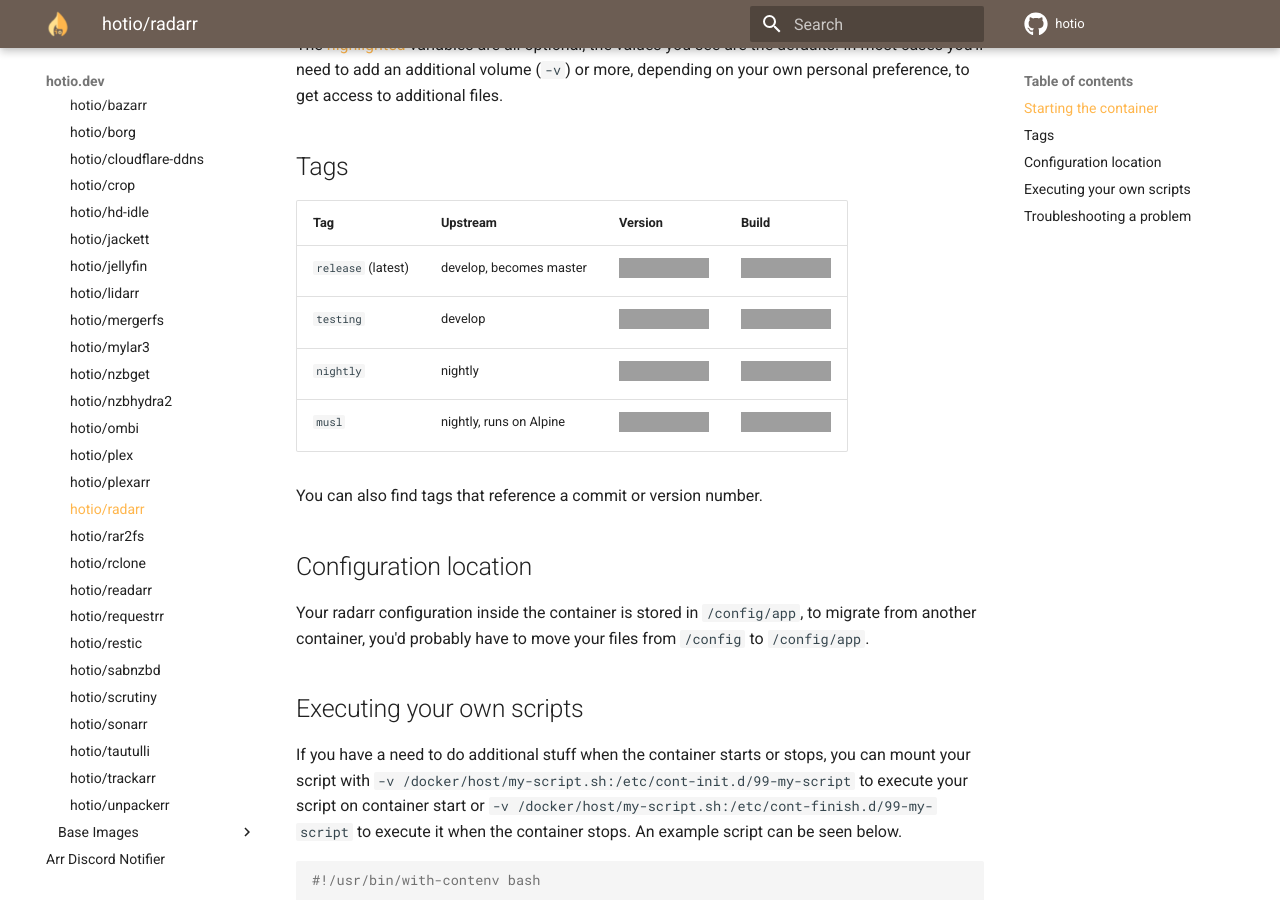
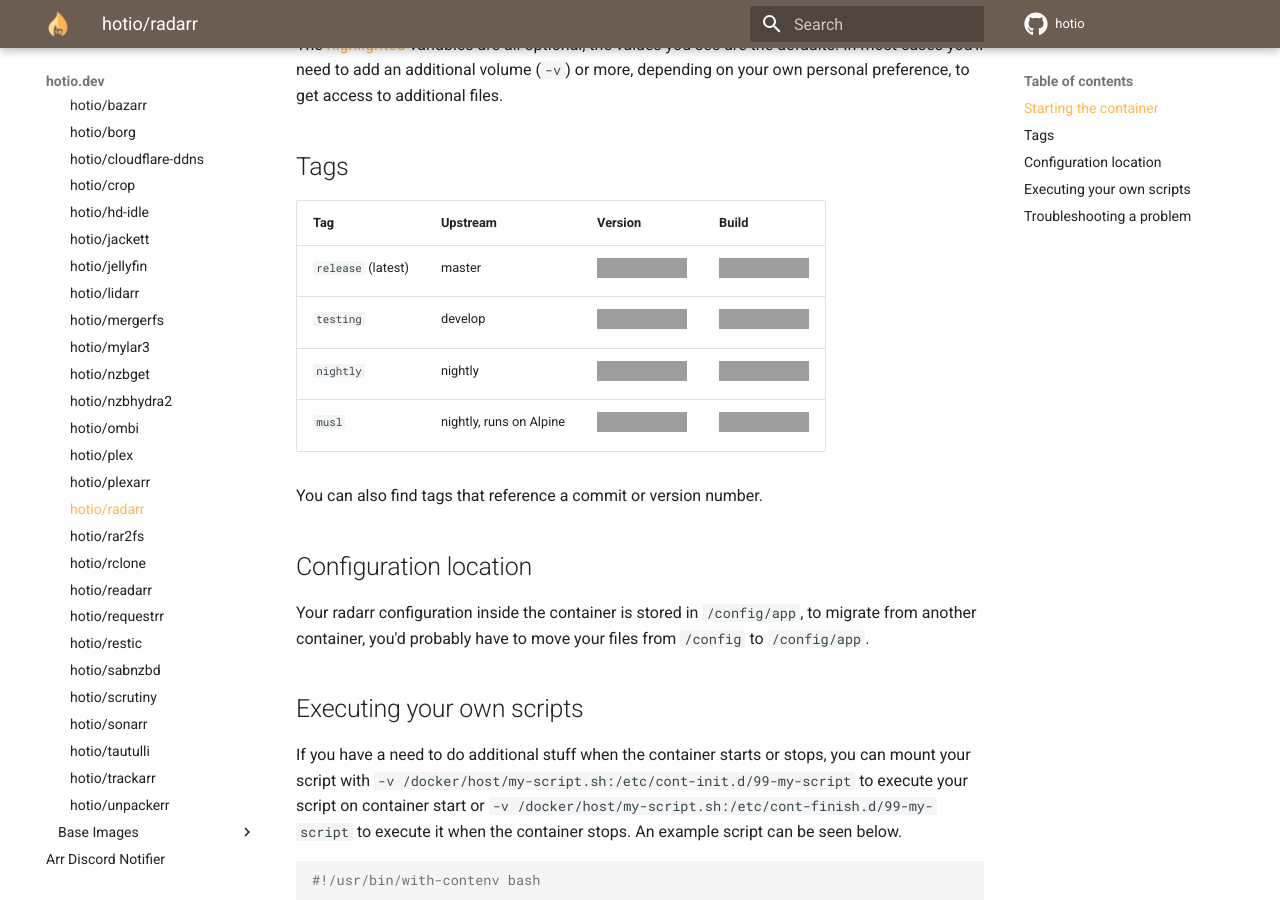
Before and after one commit to hotio/website, an MkDocs documentation site: the page built from docs/containers/radarr.md, in a window 1280 px wide and 900 px high, scrolled down 708 px, cut to the strip 0-900 px from the top of the window. Built offline with MkDocs 1.6.1 and Material for MkDocs 9.7.7, drawn with Linux system fonts in a browser that asks for light colours; grey boxes are pictures that could not be loaded.

Commit message:
update tag info

```diff
--- a/docs/containers/radarr.md
+++ b/docs/containers/radarr.md
@@ -31,10 +31,10 @@
 
 | Tag                | Upstream                | Version | Build |
 | -------------------|-------------------------|---------|-------|
-| `release` (latest) | develop, becomes master | ![version](https://img.shields.io/badge/dynamic/json?color=f5f5f5&style=flat-square&label=&query=%24.version&url=https%3A%2F%2Fraw.githubusercontent.com%2Fdocker-hotio%2Fdocker-radarr%2Frelease%2FVERSION.json) | ![build](https://img.shields.io/github/workflow/status/docker-hotio/docker-radarr/build/release?style=flat-square&label=) |
+| `release` (latest) | master                  | ![version](https://img.shields.io/badge/dynamic/json?color=f5f5f5&style=flat-square&label=&query=%24.version&url=https%3A%2F%2Fraw.githubusercontent.com%2Fdocker-hotio%2Fdocker-radarr%2Frelease%2FVERSION.json) | ![build](https://img.shields.io/github/workflow/status/docker-hotio/docker-radarr/build/release?style=flat-square&label=) |
 | `testing`          | develop                 | ![version](https://img.shields.io/badge/dynamic/json?color=f5f5f5&style=flat-square&label=&query=%24.version&url=https%3A%2F%2Fraw.githubusercontent.com%2Fdocker-hotio%2Fdocker-radarr%2Ftesting%2FVERSION.json) | ![build](https://img.shields.io/github/workflow/status/docker-hotio/docker-radarr/build/testing?style=flat-square&label=) |
 | `nightly`          | nightly                 | ![version](https://img.shields.io/badge/dynamic/json?color=f5f5f5&style=flat-square&label=&query=%24.version&url=https%3A%2F%2Fraw.githubusercontent.com%2Fdocker-hotio%2Fdocker-radarr%2Fnightly%2FVERSION.json) | ![build](https://img.shields.io/github/workflow/status/docker-hotio/docker-radarr/build/nightly?style=flat-square&label=) |
-| `musl`             | nightly, runs on Alpine | ![version](https://img.shields.io/badge/dynamic/json?color=f5f5f5&style=flat-square&label=&query=%24.version&url=https%3A%2F%2Fraw.githubusercontent.com%2Fdocker-hotio%2Fdocker-radarr%2Fmusl%2FVERSION.json) | ![build](https://img.shields.io/github/workflow/status/docker-hotio/docker-radarr/build/musl?style=flat-square&label=) |
+| `musl`             | nightly, runs on Alpine | ![version](https://img.shields.io/badge/dynamic/json?color=f5f5f5&style=flat-square&label=&query=%24.version&url=https%3A%2F%2Fraw.githubusercontent.com%2Fdocker-hotio%2Fdocker-radarr%2Fmusl%2FVERSION.json)    | ![build](https://img.shields.io/github/workflow/status/docker-hotio/docker-radarr/build/musl?style=flat-square&label=) |
 
 You can also find tags that reference a commit or version number.
 
```
